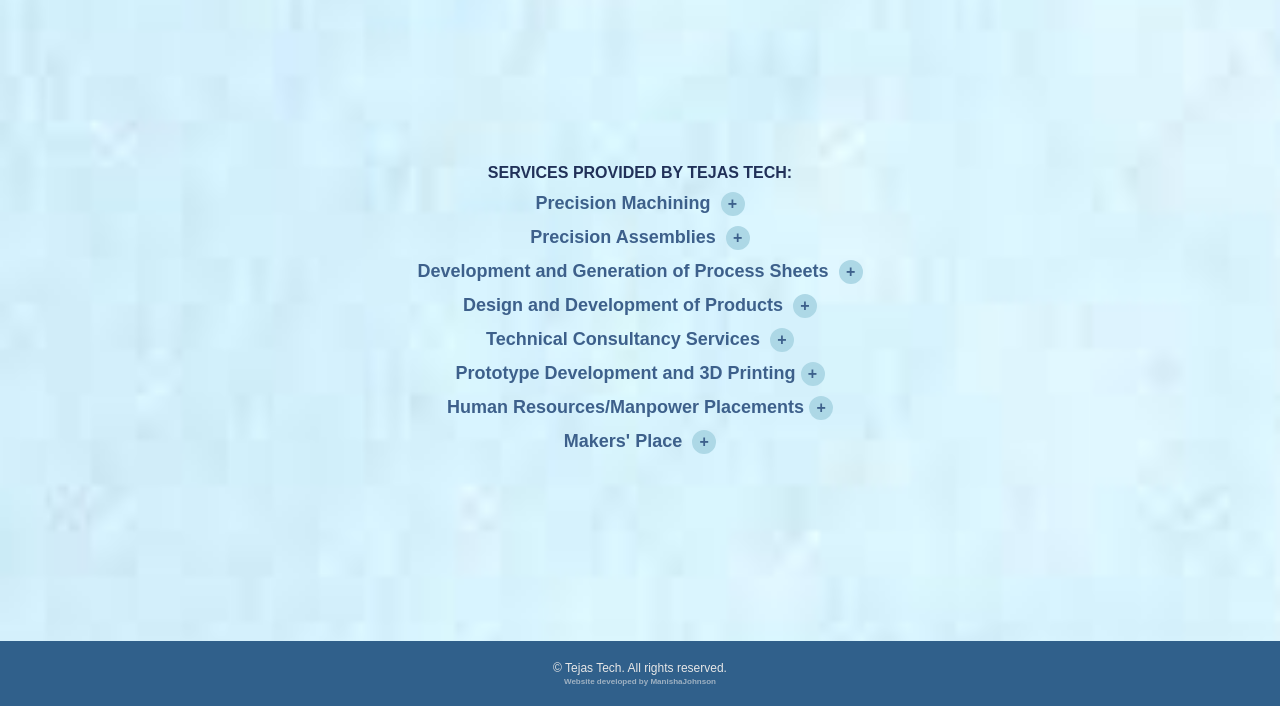
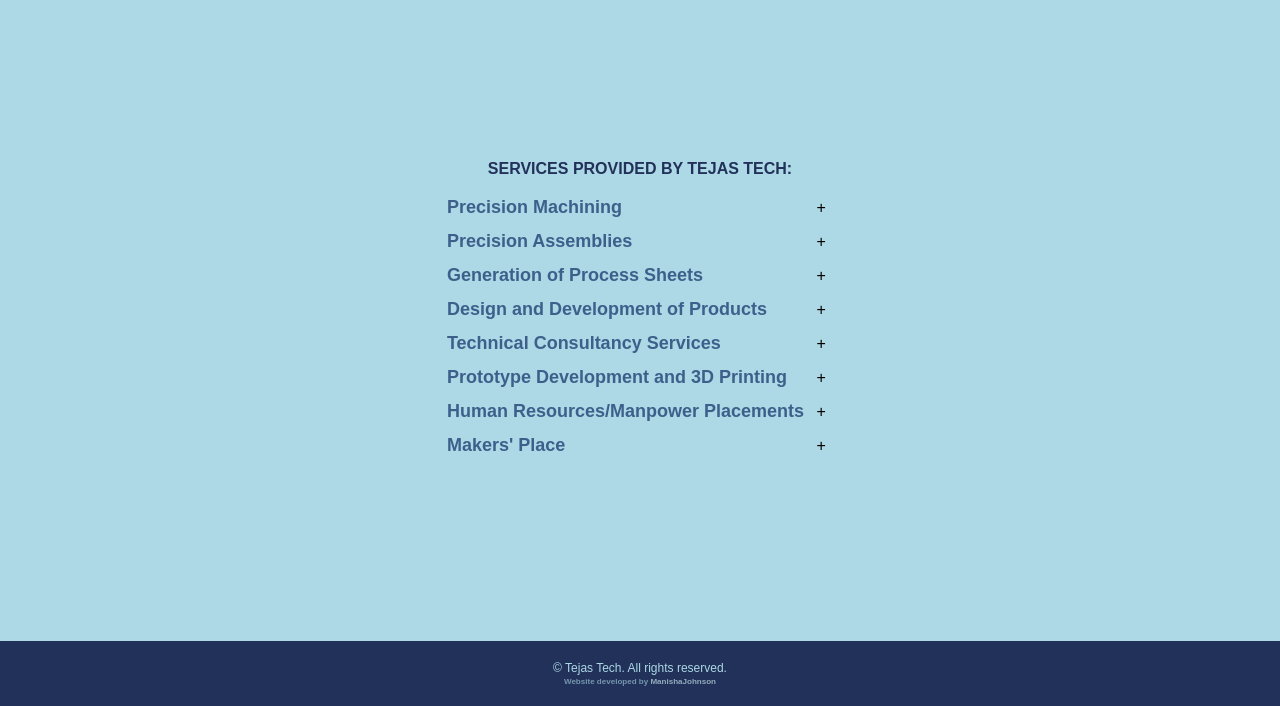
Before and after one commit to TejasTechCNC/TejasTechCNC.github.io, a plain HTML site: page services.html in a window 1280 px wide. Shown: the part 94-800 px from the top of the page. Drawn offline with Linux system fonts and the light colour scheme.

Commit message:
more clean

```diff
--- a/services.html
+++ b/services.html
@@ -33,9 +33,12 @@
     <div class="content">
 
         <div class="services-container">
-            <h1>SERVICES PROVIDED BY TEJAS TECH: </h1>
+            <h1>SERVICES PROVIDED BY TEJAS TECH: </h1><br>
             <div class="service">
-                <h3>Precision Machining <span class="icon-container">&#43;</span></h3>
+                <div class="service-header">
+                    <h3>Precision Machining</h3>
+                    <span class="icon-container">&#43;</span>
+                  </div>
                 <div class="service-details"><hr>
                     <p>Tejas Tech has a well-equipped machine shop with adequate accessories, Manned by well-experienced engineers and technicians to meet entire range of precision jobs and also acts as a liaison with many other industries to manufacture parts as per customer's specifications</p>
                     <br>
@@ -70,7 +73,10 @@
             </div>
 
             <div class="service">
-                <h3>Precision Assemblies <span class="icon-container">&#43;</span></h3>
+                <div class="service-header">
+                    <h3>Precision Assemblies </h3>
+                    <span class="icon-container">&#43;</span>
+                  </div>
                 <div class="service-details"><hr>
                     <p>We offer our services in assembly of detailed components to products, carry out stage inspection, check the functionality and packing as per customers requirements </p>
                     <br>
@@ -99,8 +105,11 @@
             </div>
 
             <div class="service">
+                <div class="service-header">
+                    <h3>Generation of Process Sheets</h3>
+                    <span class="icon-container">&#43;</span>
+                  </div>
                 <p>
-                <h3>Development and Generation of Process Sheets <span class="icon-container">&#43;</span> </h3>
                 <div class="service-details"><hr>
                   <ul>Our vast industry experience comes to your aid to perform preliminary and detailed design reviews. Our design consultancy services include:
                     <li>Use of industry experience in tool engineering to provide services for design of tool, jig and fixture</li>
@@ -113,7 +122,10 @@
               </div>
 
             <div class="service">
-                <h3>Design and Development of Products <span class="icon-container">&#43;</span></h3>
+                <div class="service-header">
+                    <h3>Design and Development of Products</h3>
+                    <span class="icon-container">&#43;</span>
+                  </div>
                 <div class="service-details"><hr>
                   <p>Tejas Tech leverages significant engineering and design skills to offer a range of Design consultancy and product development services. Our highly skilled and dedicated team of professionals have notched up project experience of more than 200 engineering years. Coupled with strong links with senior industry professionals and effective employee resource management Tejas Tech is perfectly positioned to solve your design and prototype development problems.Our services are complemented by strict confidentiality and a keen sense of partnership in commitment plans of our customers</p>
 
@@ -121,7 +133,10 @@
               </div>
 
               <div class="service">
-                <h3>Technical Consultancy Services <span class="icon-container">&#43;</span></h3>
+                <div class="service-header">
+                    <h3>Technical Consultancy Services</h3>
+                    <span class="icon-container">&#43;</span>
+                  </div>
                 <div class="service-details"><hr>
                   <p>Tejas Tech extends design consultancy services that encompass value engineering exercises and fabrication and cost reduction reviews. We help to solve a wide variety of manufacturing problems that help to reduce product cost raise quality and add values</p>
 
@@ -129,22 +144,31 @@
               </div>
 
               <div class="service">
-                <h3>Prototype Development and 3D Printing<span class="icon-container">&#43;</span></h3>
-                <div class="service-details"><hr>
+                <div class="service-header">
+                    <h3>Prototype Development and 3D Printing</h3>
+                    <span class="icon-container">&#43;</span>
+                  </div>
+                 <div class="service-details"><hr>
                   <p>We offer 3D printing / rapid prototyping service to convert product designs to reality in short time. It is very useful in checking assembly interference, concept proving and clarity for customers.<br>
                     <strong> Maximum size of the components is 300x300x300mm</strong></p>
                   <hr></div>
               </div>
 
               <div class="service" >
-                <h3>Human Resources/Manpower Placements<span class="icon-container">&#43;</span></h3>
+                <div class="service-header">
+                    <h3>Human Resources/Manpower Placements</h3>
+                    <span class="icon-container">&#43;</span>
+                  </div>
                 <div class="service-details"><hr>
                   <p>As part of our end-to-end offerings in the design and engineering space, we help to meet requirements for technical manpower. Our manpower consultancy is fuelled by the dedication to match the right person with the right job in a systematic manner</p>
                   <hr></div>
               </div>
 
               <div class="service">
-                <h3>Makers' Place <span class="icon-container">&#43;</span></h3>
+                <div class="service-header">
+                    <h3>Makers' Place</h3>
+                    <span class="icon-container">&#43;</span>
+                  </div>
                 <div class="service-details"><hr>
                   <p>We offer  our technical consultancy services and infrastructure for design and development of prototype  as makers space for young minders
                     <br>
--- a/stylesheet/main_layout.css
+++ b/stylesheet/main_layout.css
@@ -2,7 +2,7 @@
     box-sizing: border-box;
     margin:0;
     padding:0;
-    font-family:'Poppins',sans-serif;
+    font-family: Arial, Helvetica, sans-serif;
 
 }
 body{
@@ -11,13 +11,6 @@ body{
     flex-direction: column;
     min-height: 100vh;
 }
-
-body {
-    background-image: url("/images/bg.jpeg");
-    background-size: cover;
-    background-repeat: no-repeat;
-    background-position: center center;
-  }
 
 
 .content {
@@ -91,16 +84,16 @@ a {
     margin: 5px auto;
     -webkit-transition: all 0.3s ease-in-out;
     transition: all 0.3s ease-in-out;
-    background-color: #EFEFEF;
+    background-color: lightblue;
 }
 
 .active .bar {
-    background-color: lightblue ;
+    background-color: #e7e7e7 ;
   }
 
 footer {
-    background-color: #30608b;
-    color: #E7E7E7;
+    background-color: #213159;
+    color: lightblue;
     margin-top: 20px;
     padding: 20px;
     text-align: center;
@@ -108,7 +101,7 @@ footer {
 }
 
 footer a{
-    color: #E7E7E7;
+    color: lightcyan;
 }
 
 footer a:hover {
--- a/stylesheet/services.css
+++ b/stylesheet/services.css
@@ -11,14 +11,18 @@
     width: 80%;
     margin-left: auto;
     margin-right: auto;
+    text-align: justify;
     }
 
     .content h3 {
-    font-size: 18px;
-    text-align: center;
-    color: #3d608b;
-    margin-top: 10px;
+      display: flex;
+      align-items: center;
+      justify-content: flex-start;
+      font-size: 18px;
+      color: #3d608b;
+      margin-top: 10px;
     }
+
 
     .content h1 {
         font-size: 16px;
@@ -29,15 +33,26 @@
 
     .service {
     margin-bottom: 10px;
-    max-width: 800px;
+    max-width: 700px;
     }
 
-    .service-details {
-    display: none;
+    .service-header {
+      display: flex;
+      justify-content: space-between;
+      align-items: center;
     }
 
+    .service-header h3 {
+      margin: 0;
+    }
+
+
+    .service-details {
+      display: none;
+      margin-top: 10px;
+    }
     .service.expanded .service-details {
-    display: block;
+      display: block;
     }
 
     .serv1-img {
```
Also changed, not shown: about.html (+1 -0 lines), index.html (+3 -1 lines).
